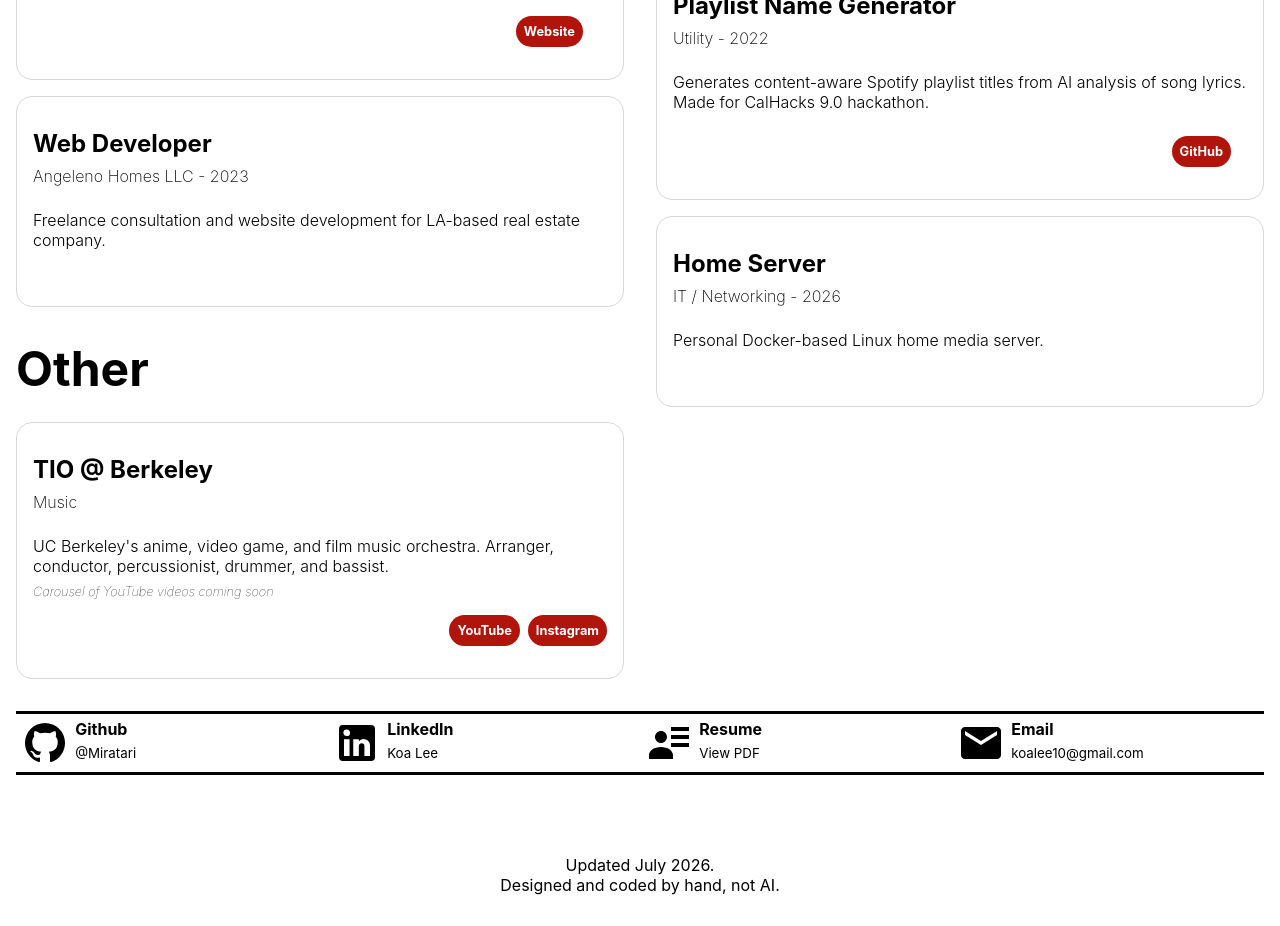
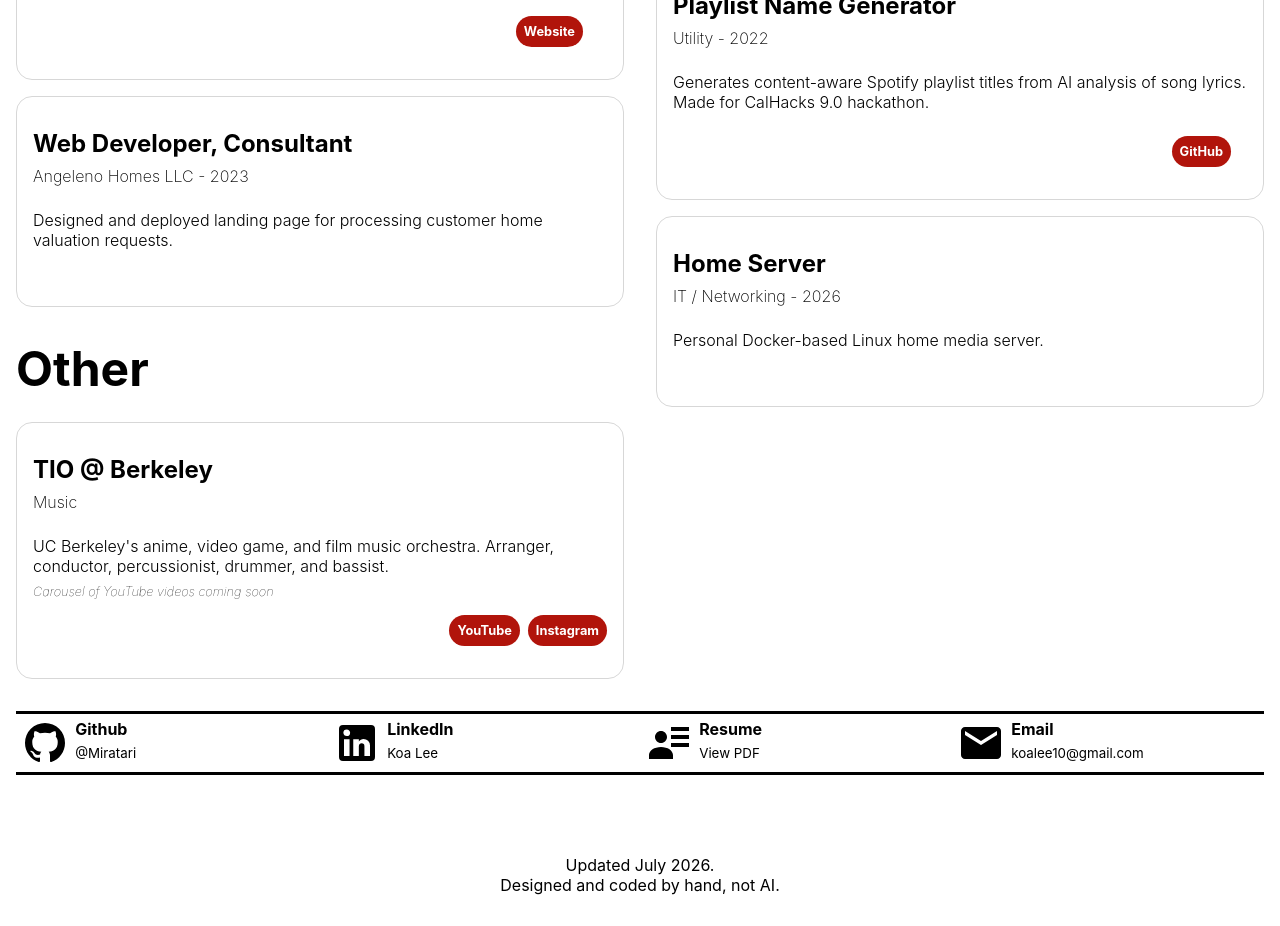
Before and after one commit to Miratari/personal-website, a React (Create React App) app in the folder client/: page / in a window 1280 px wide. Shown: the part 1480-2406 px from the top of the page. Built offline with nearby package versions, Linux system fonts and the light colour scheme.

Commit message:
reworded web developer work experience

```diff
--- a/client/src/App.js
+++ b/client/src/App.js
@@ -101,9 +101,9 @@ function App() {
               demo="https://aws.amazon.com/timestream/"
               desc="Designed and implemented scalable infrastructure upgrades for Amazon Timestream for InfluxDB."/>
             <Project
-              title="Web Developer"
+              title="Web Developer, Consultant"
               type="Angeleno Homes LLC - 2023"
-              desc="Freelance consultation and website development for LA-based real estate company."/>
+              desc="Designed and deployed landing page for processing customer home valuation requests."/>
           </div>
         </section>
 
```
